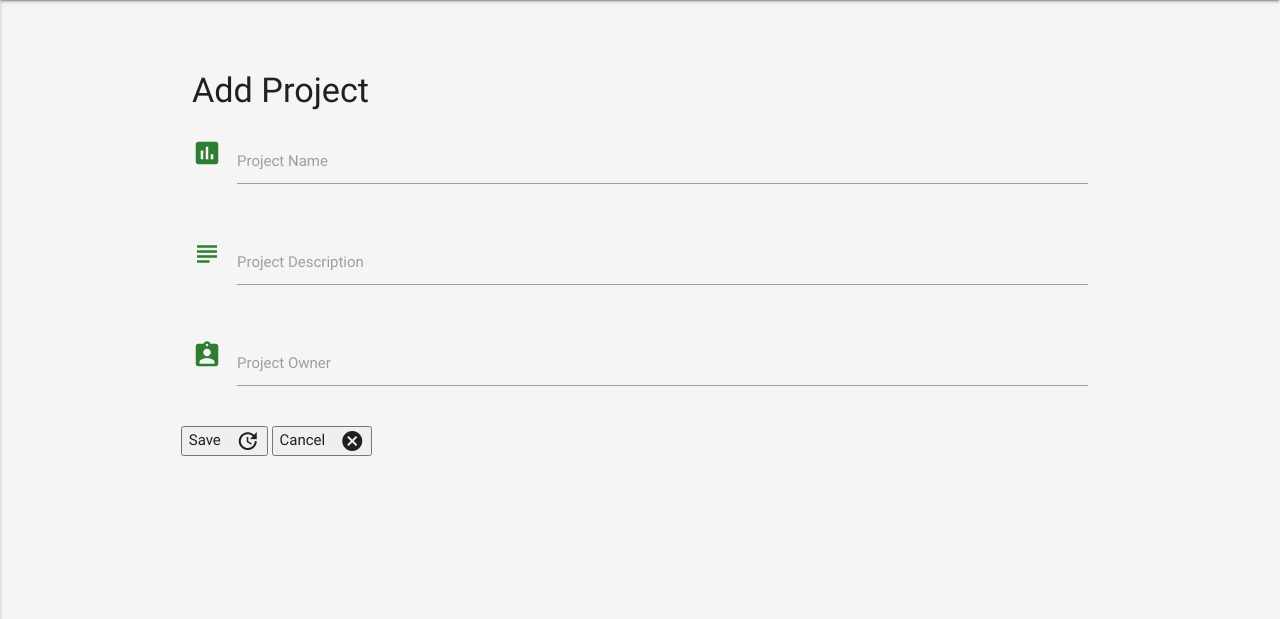
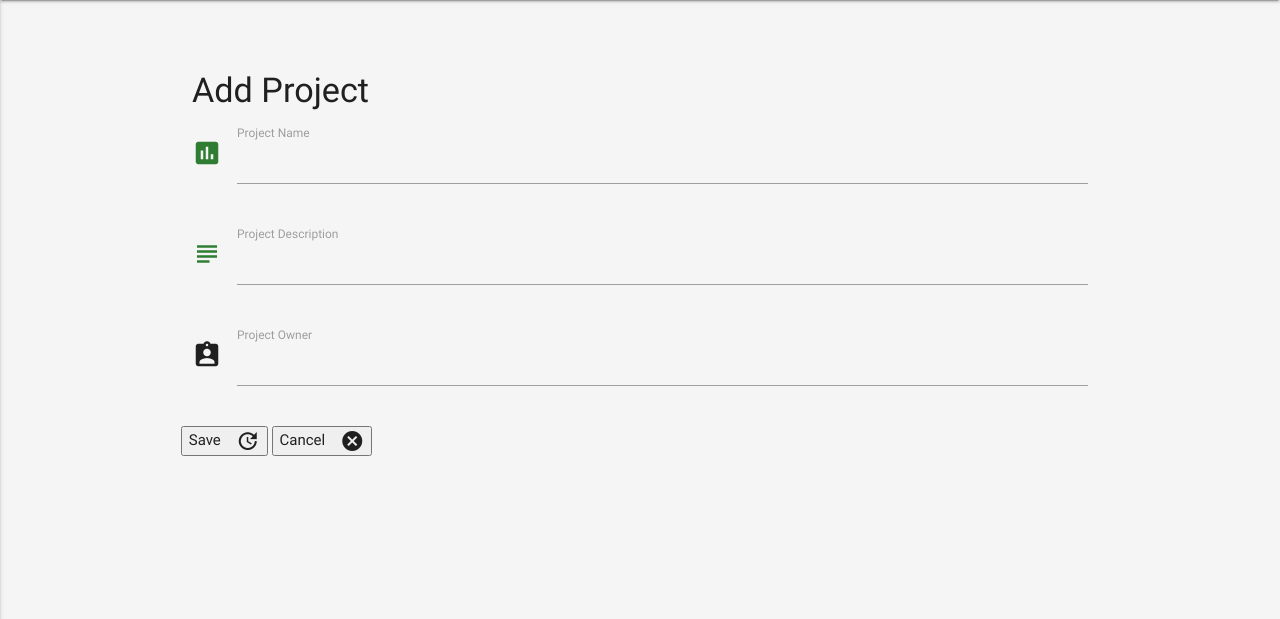
Before and after one commit to Mofarrell1967/project-task-tracker, a Flask app: page /add_project in a window 1280 px wide. Shown: the part 64-683 px from the top of the page. Run offline with Flask 2, Linux system fonts and the light colour scheme; some libraries are stand-ins or nearby versions.

Commit message:
Updated html layouts and colors

```diff
--- a/app.py
+++ b/app.py
@@ -2,6 +2,8 @@ import os
 from flask import Flask, render_template, redirect, request, url_for
 from flask_pymongo import PyMongo
 from bson.objectid import ObjectId
+
+
 
 
 app = Flask(__name__)
@@ -13,6 +15,8 @@ mongo = PyMongo(app)
 @app.route('/')
 def view_tasks():
    return render_template("viewtasks.html", tasks=mongo.db.tasks.find())
+
+
 
 @app.route('/get_tasks')
 def get_tasks():
@@ -32,8 +36,9 @@ def insert_task():
 def edit_task(task_id):
     the_task =  mongo.db.tasks.find_one({"_id": ObjectId(task_id)})
     all_projects =  mongo.db.projects.find()
+    all_staff =  mongo.db.staff.find()
     return render_template('edittask.html', task=the_task,
-                           projects=all_projects)
+                           projects=all_projects, staff=all_staff)
 
 @app.route('/update_task/<task_id>', methods=["POST"])
 def update_task(task_id):
--- a/static/css/style.css
+++ b/static/css/style.css
@@ -55,3 +55,7 @@
     padding-top: 65px;
 
 }
+
+.color {
+    color: black;
+}
--- a/templates/addproject.html
+++ b/templates/addproject.html
@@ -6,21 +6,21 @@
     <div class="row">
         <div class="input-field col s12">
             <i class="material-icons prefix green-text text-darken-3">poll</i>
-            <input id="project_name" name="project_name" type="text" class="validate">
+            <input id="project_name" name="project_name" type="text" class="validate" value=" ">
             <label for="project_name">Project Name</label>
         </div>
     </div>
      <div class="row">
         <div class="input-field col s12">
             <i class="material-icons prefix green-text text-darken-3">subject</i>
-            <input id="project_description" name="project_description" type="text" class="validate">
+            <input id="project_description" name="project_description" type="text" class="validate" value=" ">
             <label for="project_description">Project Description</label>
         </div>
     </div>
      <div class="row">
         <div class="input-field col s12">
-            <i class="material-icons prefix green-text text-darken-3">assignment_ind</i>
-            <input id="project_owner" name="project_owner" type="text" class="validate">
+            <i class="material-icons prefix ">assignment_ind</i>
+            <input id="project_owner" name="project_owner" type="text" class="validate" value=" ">
             <label for="project_owner">Project Owner</label>
         </div>
     </div>
--- a/templates/addstaff.html
+++ b/templates/addstaff.html
@@ -6,14 +6,14 @@
     <div class="row">
         <div class="input-field col s12">
             <i class="material-icons prefix green-text text-darken-3">poll</i>
-            <input id="staff_name" name="staff_name" type="text" class="validate">
+            <input id="staff_name" name="staff_name" type="text" class="validate" value=" ">
             <label for="staff_name">Staff Name</label>
         </div>
     </div>
      <div class="row">
         <div class="input-field col s12">
             <i class="material-icons prefix green-text text-darken-3">poll</i>
-            <input id="team" name="team" type="text" class="validate">
+            <input id="team" name="team" type="text" class="validate" value=" ">
             <label for="team">Staff Team</label>
         </div>
     </div>
--- a/templates/base.html
+++ b/templates/base.html
@@ -40,9 +40,13 @@
 
  <ul class="side-nav" id="mobile-demo">
       <li><a href="{{url_for('view_tasks')}}">Home</a></li>
-      <li class="spacer"><a class="dropdown-trigger" data-activates="task-dropdown1">Tasks<i class="material-icons right">arrow_drop_down</i></a></li>
-      <li class="spacer"><a class="dropdown-trigger" data-activates="projects-dropdown1">Projects<i class="material-icons right">arrow_drop_down</i></a></li>
-      <li class="spacer"><a class="dropdown-trigger" data-activates="staff-dropdown1">Staff<i class="material-icons right">arrow_drop_down</i></a></li>
+      <li><a href="{{url_for('get_tasks')}}">Manage Tasks</a></li>
+      <li><a href="{{url_for('add_task')}}">Add Task</a></li>
+      <li><a href="{{url_for('get_projects')}}">Manage Projects</a></li>
+      <li><a href="{{url_for('add_project')}}">Add Project</a></li>
+      <li><a href="{{url_for('get_staff')}}">Manage Staff</a></li>
+      <li><a href="{{url_for('add_staff')}}">Add Staff</a></li>
+
     </ul>
 
  <nav>
--- a/templates/projects.html
+++ b/templates/projects.html
@@ -15,6 +15,9 @@
                 <div class="task_header col s9">
                 <div class="row">
                     Project Name:<strong> <strong>{{project.project_name}}</strong></strong>
+                </div>
+                 <div class="row">
+                    Project Owner:<strong> <strong>{{project.project_owner}}</strong></strong>
                 </div>
                   </div>
 
--- a/templates/staff.html
+++ b/templates/staff.html
@@ -15,6 +15,9 @@
                 <div class="task_header col s9">
                 <div class="row">
                     Staff Name:<strong> <strong>{{staff.staff_name}}</strong></strong>
+                </div>
+                <div class="row">
+                    Staff Team:<strong> <strong>{{staff.team}}</strong></strong>
                 </div>
                   </div>
 
--- a/templates/viewtasks.html
+++ b/templates/viewtasks.html
@@ -2,7 +2,7 @@
 
 
 
-<h4 class="center-align">Task List</h4>
+<h4 class="left-align">Task List</h4>
 
 
 <div class="row">
```
Also changed, not shown: templates/edittask.html (+11 -6 lines).
